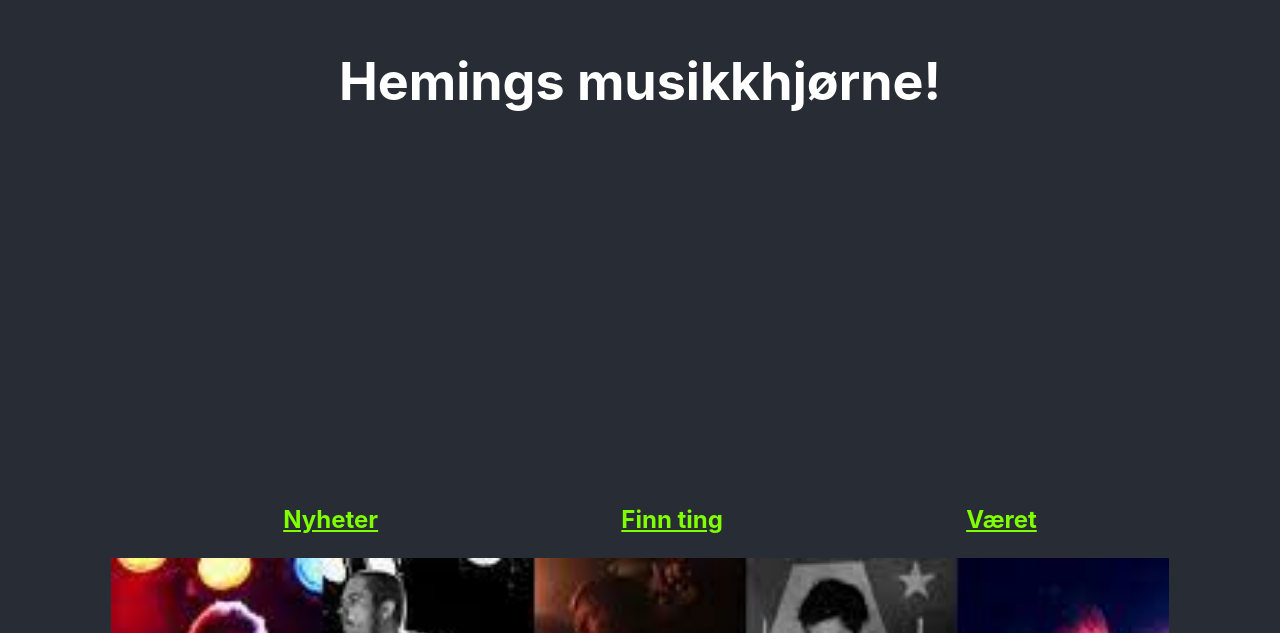
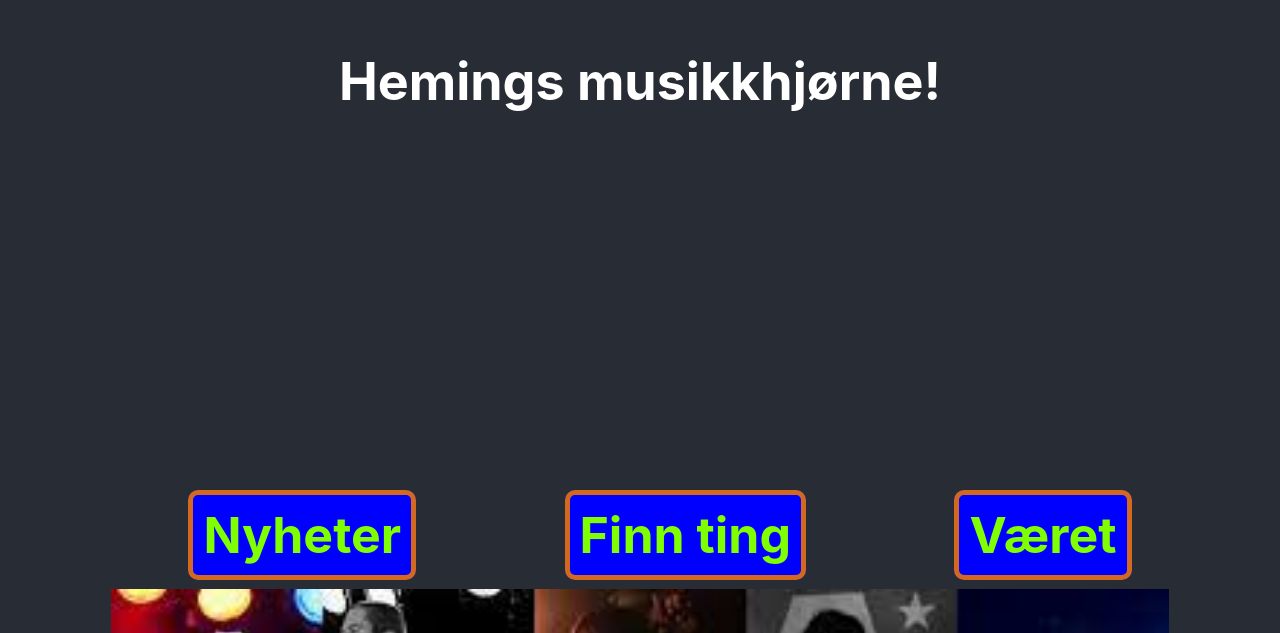
Before and after one commit to hemingus/web-frontend, a React (Create React App) app in the folder web-frontend/: page / in a window 1280 px wide. Shown: the part 319-952 px from the top of the page. Built offline with nearby package versions, Linux system fonts and the light colour scheme.

Commit message:
✨new component UrlBox

```diff
--- a/web-frontend/src/components/MainMenu/MainMenu.css
+++ b/web-frontend/src/components/MainMenu/MainMenu.css
@@ -6,4 +6,5 @@
 
 a {
     color:chartreuse;
+    text-decoration: none;
 }
--- a/web-frontend/src/components/MainMenu/MainMenu.js
+++ b/web-frontend/src/components/MainMenu/MainMenu.js
@@ -1,13 +1,14 @@
 import React from "react"
 import "./MainMenu.css"
+import UrlBox from "../UrlBox/UrlBox";
 
 const MainMenu = () => {
     return (
         <h2>
             <ul className="main-menu-ul">
-                <li><a href="vg.no">Nyheter</a></li>
-                <li><a href="finn.no">Finn ting</a></li>
-                <li><a href="yr.no">Været</a></li>
+                <li><UrlBox urlId="vg.no" text="Nyheter" /></li>
+                <li><UrlBox urlId="finn.no" text="Finn ting" /></li>
+                <li><UrlBox urlId="yr.no" text="Været" /></li>
             </ul>
         </h2>
     )
--- /dev/null
+++ b/web-frontend/src/components/UrlBox/UrlBox.css
@@ -0,0 +1,9 @@
+.url-box {
+    padding: 10px;
+    border-radius: 10px;
+    border-style: solid;
+    border-width: 5px;
+    border-color:chocolate;
+    background-color:blue;
+    font-size: 50px;
+}
--- /dev/null
+++ b/web-frontend/src/components/UrlBox/UrlBox.js
@@ -0,0 +1,13 @@
+import React from "react";
+import "./UrlBox.css";
+
+
+const UrlBox = ( {urlId, text} ) => {
+    return (
+        <a className="url-box" href={urlId} type="button">
+            {text}
+        </a>
+    )
+}
+
+export default UrlBox
```
